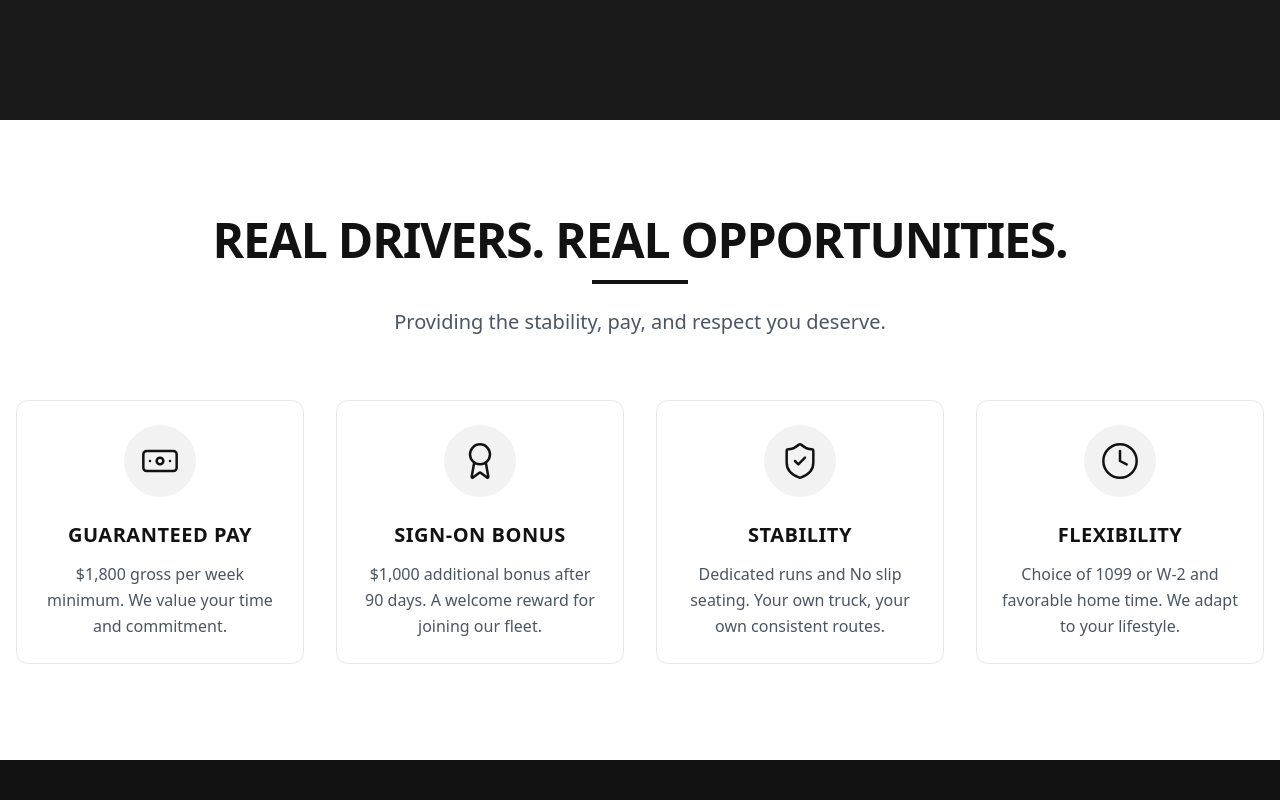
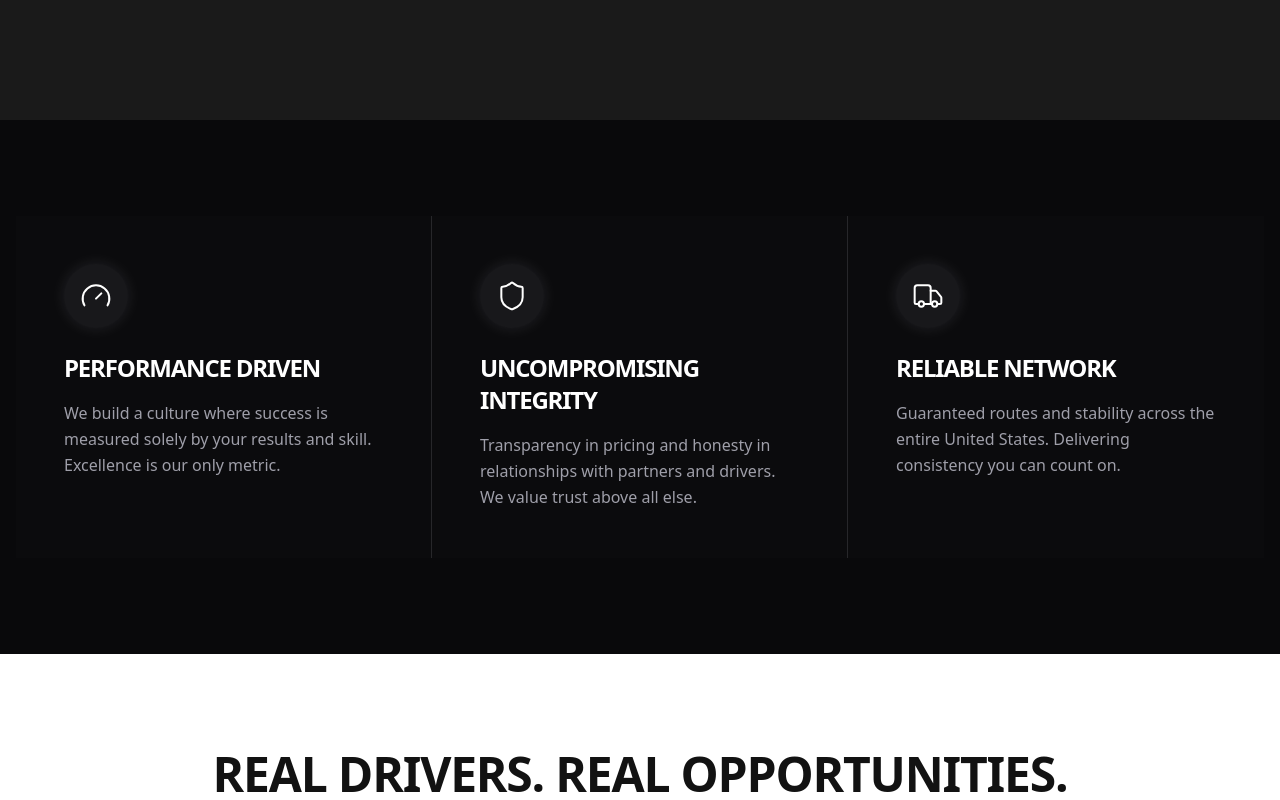
Before and after one commit to saskij/NewPathLogistics, a Next.js app: page / in a window 1280 px wide. Shown: the part 1840-2640 px from the top of the page. Built offline with nearby package versions, Linux system fonts and the light colour scheme.

Commit message:
Add Why Choose Us section to homepage

```diff
--- a/src/app/page.tsx
+++ b/src/app/page.tsx
@@ -6,6 +6,8 @@ import Careers from "@/components/sections/Careers";
 import AboutContact from "@/components/sections/AboutContact";
 import WhyDrive from "@/components/sections/WhyDrive";
 import heroBg from "../../public/hero-new.jpg";
+
+import WhyChooseUs from "@/components/sections/WhyChooseUs";
 
 export default function Home() {
   return (
@@ -61,6 +63,9 @@ export default function Home() {
       {/* Services Section */}
       <Services />
 
+      {/* Why Choose Us Section */}
+      <WhyChooseUs />
+
       {/* Why Drive Section */}
       <WhyDrive />
 
--- /dev/null
+++ b/src/components/sections/WhyChooseUs.tsx
@@ -0,0 +1,46 @@
+import { Shield, Gauge, Truck } from 'lucide-react';
+
+export default function WhyChooseUs() {
+    return (
+        <section className="bg-zinc-950 py-24 relative overflow-hidden">
+            <div className="container mx-auto px-4 relative z-10">
+                <div className="grid grid-cols-1 md:grid-cols-3 gap-0">
+
+                    {/* Feature 1 */}
+                    <div className="flex flex-col items-start p-8 md:p-12 border-b md:border-b-0 md:border-r border-zinc-800 bg-zinc-900/20 hover:bg-zinc-900/40 transition-colors duration-500">
+                        <div className="mb-6 p-4 bg-zinc-900 rounded-full text-white inline-block shadow-[0_0_15px_rgba(255,255,255,0.1)]">
+                            <Gauge size={32} strokeWidth={1.5} />
+                        </div>
+                        <h3 className="text-2xl font-bold text-white uppercase tracking-tighter mb-4">Performance Driven</h3>
+                        <p className="text-zinc-400 leading-relaxed">
+                            We build a culture where success is measured solely by your results and skill. Excellence is our only metric.
+                        </p>
+                    </div>
+
+                    {/* Feature 2 */}
+                    <div className="flex flex-col items-start p-8 md:p-12 border-b md:border-b-0 md:border-r border-zinc-800 bg-zinc-900/20 hover:bg-zinc-900/40 transition-colors duration-500">
+                        <div className="mb-6 p-4 bg-zinc-900 rounded-full text-white inline-block shadow-[0_0_15px_rgba(255,255,255,0.1)]">
+                            <Shield size={32} strokeWidth={1.5} />
+                        </div>
+                        <h3 className="text-2xl font-bold text-white uppercase tracking-tighter mb-4">Uncompromising Integrity</h3>
+                        <p className="text-zinc-400 leading-relaxed">
+                            Transparency in pricing and honesty in relationships with partners and drivers. We value trust above all else.
+                        </p>
+                    </div>
+
+                    {/* Feature 3 */}
+                    <div className="flex flex-col items-start p-8 md:p-12 bg-zinc-900/20 hover:bg-zinc-900/40 transition-colors duration-500">
+                        <div className="mb-6 p-4 bg-zinc-900 rounded-full text-white inline-block shadow-[0_0_15px_rgba(255,255,255,0.1)]">
+                            <Truck size={32} strokeWidth={1.5} />
+                        </div>
+                        <h3 className="text-2xl font-bold text-white uppercase tracking-tighter mb-4">Reliable Network</h3>
+                        <p className="text-zinc-400 leading-relaxed">
+                            Guaranteed routes and stability across the entire United States. Delivering consistency you can count on.
+                        </p>
+                    </div>
+
+                </div>
+            </div>
+        </section>
+    );
+}
```
